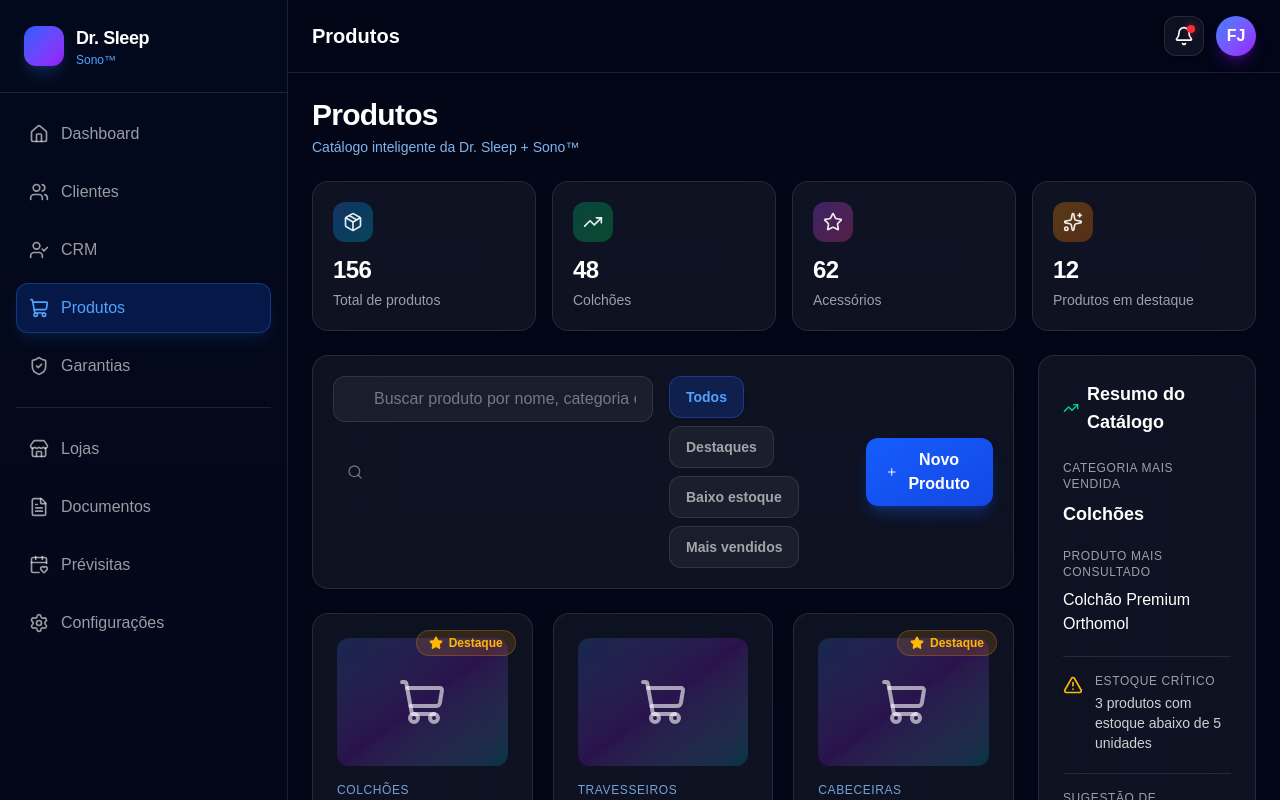
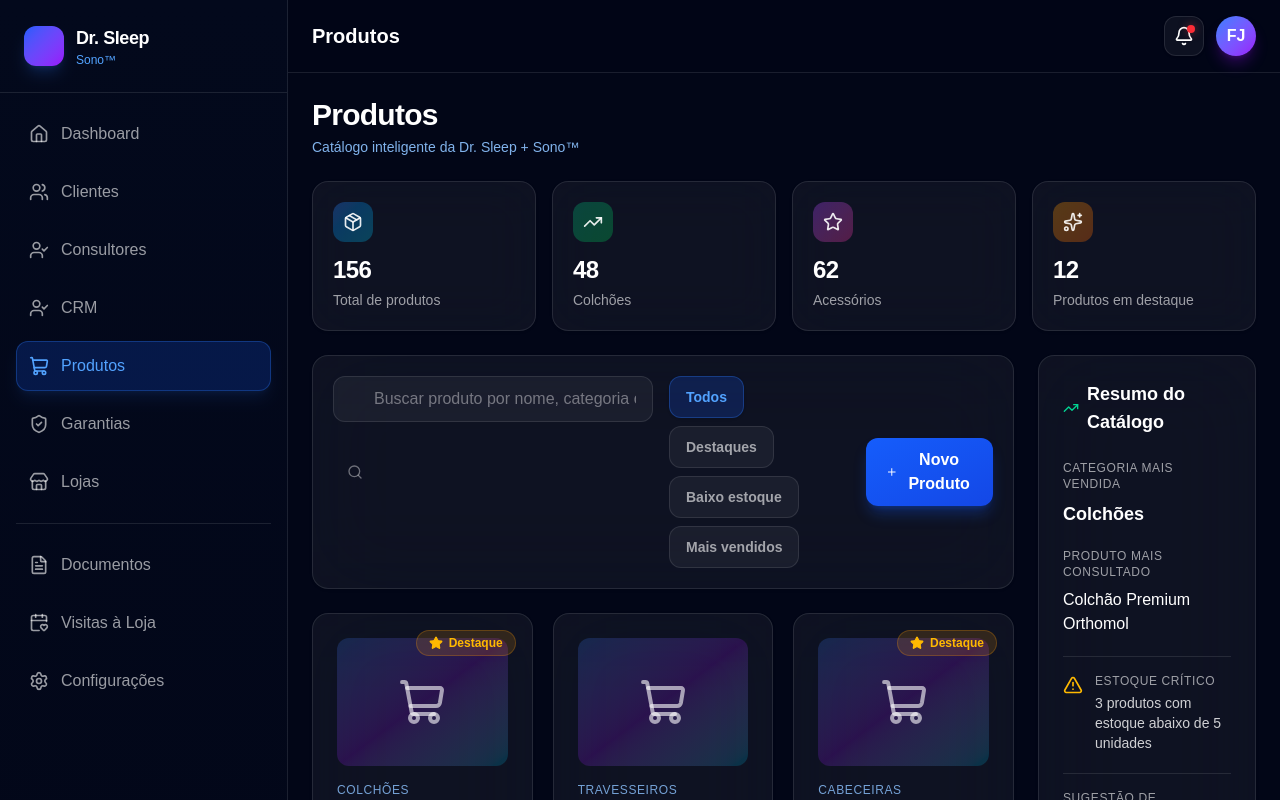
Before and after one commit to contatoaqualuxo-boop/app-teste-drsleepfranciscojunqueira, a Next.js app: page /empresa/produtos in a window 1280 px wide. Shown: the top 800 px of the page. Built offline with nearby package versions, Linux system fonts and the light colour scheme; no server answers.

Commit message:
fix: connect dashboard and module navigation

```diff
--- a/src/app/empresa/clientes/page.tsx
+++ b/src/app/empresa/clientes/page.tsx
@@ -13,12 +13,13 @@
   const navItems = [
     { label: "Dashboard", href: "/empresa/dashboard", icon: Home, group: "principal" as const },
     { label: "Clientes", href: "/empresa/clientes", icon: Users, group: "principal" as const, isActive: true },
+    { label: "Consultores", href: "/empresa/consultores", icon: UserCheck, group: "principal" as const },
     { label: "CRM", href: "/empresa/crm", icon: UserCheck, group: "principal" as const },
     { label: "Produtos", href: "/empresa/produtos", icon: ShoppingCart, group: "principal" as const },
     { label: "Garantias", href: "/empresa/garantias", icon: ShieldCheck, group: "principal" as const },
-    { label: "Lojas", href: "/empresa/lojas", icon: Store, group: "outros" as const },
+    { label: "Lojas", href: "/empresa/lojas", icon: Store, group: "principal" as const },
     { label: "Documentos", href: "/empresa/documentos", icon: FileText, group: "outros" as const },
-    { label: "Prévisitas", href: "/empresa/previsitas", icon: CalendarHeart, group: "outros" as const },
+    { label: "Visitas à Loja", href: "/empresa/previsitas", icon: CalendarHeart, group: "outros" as const },
     { label: "Configurações", href: "/empresa/configuracoes", icon: Settings, group: "outros" as const },
   ];
 
--- a/src/app/empresa/consultores/page.tsx
+++ b/src/app/empresa/consultores/page.tsx
@@ -12,13 +12,13 @@
   const navItems = [
     { label: "Dashboard", href: "/empresa/dashboard", icon: Home, group: "principal" as const },
     { label: "Clientes", href: "/empresa/clientes", icon: Users, group: "principal" as const },
-    { label: "Consultores", href: "/empresa/consultores", icon: UserCheck, group: "principal" as const },
+    { label: "Consultores", href: "/empresa/consultores", icon: UserCheck, group: "principal" as const, isActive: true },
     { label: "CRM", href: "/empresa/crm", icon: UserCheck, group: "principal" as const },
     { label: "Produtos", href: "/empresa/produtos", icon: ShoppingCart, group: "principal" as const },
     { label: "Garantias", href: "/empresa/garantias", icon: ShieldCheck, group: "principal" as const },
     { label: "Lojas", href: "/empresa/lojas", icon: Store, group: "principal" as const },
     { label: "Documentos", href: "/empresa/documentos", icon: FileText, group: "outros" as const },
-    { label: "Pré-visitas", href: "/empresa/previsitas", icon: CalendarHeart, group: "outros" as const },
+    { label: "Visitas à Loja", href: "/empresa/previsitas", icon: CalendarHeart, group: "outros" as const },
     { label: "Configurações", href: "/empresa/configuracoes", icon: Settings, group: "outros" as const },
   ];
 
@@ -115,7 +115,8 @@
 
             <div className="space-y-4">
               {consultants.map((consultant) => (
-                <div key={consultant.id} className="bg-white/5 backdrop-blur-2xl border border-white/10 rounded-2xl p-6 hover:bg-white/10 hover:border-white/20 transition-all duration-300 hover:shadow-xl shadow-sm">
+                <Link key={consultant.id} href={`/empresa/consultores/${consultant.id}`} className="block">
+                  <div className="bg-white/5 backdrop-blur-2xl border border-white/10 rounded-2xl p-6 hover:bg-white/10 hover:border-white/20 transition-all duration-300 hover:shadow-xl shadow-sm">
                     <div className="grid grid-cols-1 md:grid-cols-12 gap-4 items-center">
                       <div className="md:col-span-2 flex items-center gap-3">
                         <div className="w-12 h-12 rounded-full bg-gradient-to-br from-blue-500/30 to-purple-600/30 flex items-center justify-center text-white font-semibold shadow-sm">
@@ -146,13 +147,14 @@
                         <span className={`inline-flex rounded-full px-3 py-1 text-xs font-semibold border ${getPerformanceBg(consultant.performance)} ${getPerformanceColor(consultant.performance)}`}>
                           {consultant.performance}
                         </span>
-                      <Link href="/empresa/consultores/1" className="text-blue-400 text-sm hover:text-blue-300 flex items-center gap-2 font-semibold transition-all">
+                        <span className="text-blue-400 text-sm hover:text-blue-300 flex items-center gap-2 font-semibold transition-all">
                           Ver detalhes
                           <ChevronRight className="w-4 h-4" />
-                      </Link>
+                        </span>
                       </div>
                     </div>
                   </div>
+                </Link>
               ))}
             </div>
           </div>
--- a/src/app/empresa/dashboard/page.tsx
+++ b/src/app/empresa/dashboard/page.tsx
@@ -100,18 +100,18 @@
         {/* Grid Premium Cards */}
         <div className="grid grid-cols-1 sm:grid-cols-2 lg:grid-cols-4 gap-6">
           {[
-            { label: "Clientes", icon: Users, color: "from-blue-500 to-blue-600" },
-            { label: "CRM", icon: MessageSquare, color: "from-purple-500 to-purple-600" },
-            { label: "Financeiro", icon: CreditCard, color: "from-emerald-500 to-emerald-600" },
-            { label: "Agenda", icon: Calendar, color: "from-amber-500 to-amber-600" },
-            { label: "IA", icon: Sparkles, color: "from-pink-500 to-rose-600" },
-            { label: "Sistema de Fidelidade", icon: Gift, color: "from-cyan-500 to-teal-600" },
-            { label: "Pré-visitas", icon: CalendarHeart, color: "from-indigo-500 to-violet-600" },
-            { label: "Campanhas", icon: Target, color: "from-red-500 to-orange-600" },
+            { label: "Clientes", icon: Users, color: "from-blue-500 to-blue-600", href: "/empresa/clientes" },
+            { label: "CRM", icon: MessageSquare, color: "from-purple-500 to-purple-600", href: "/empresa/crm" },
+            { label: "Financeiro", icon: CreditCard, color: "from-emerald-500 to-emerald-600", href: "/empresa/financeiro" },
+            { label: "Agenda", icon: Calendar, color: "from-amber-500 to-amber-600", href: "/empresa/agenda" },
+            { label: "IA", icon: Sparkles, color: "from-pink-500 to-rose-600", href: "/empresa/ia" },
+            { label: "Sistema de Fidelidade", icon: Gift, color: "from-cyan-500 to-teal-600", href: "/empresa/programa-fidelidade" },
+            { label: "Visitas à Loja", icon: CalendarHeart, color: "from-indigo-500 to-violet-600", href: "/empresa/previsitas" },
+            { label: "Campanhas", icon: Target, color: "from-red-500 to-orange-600", href: "/empresa/campanhas" },
           ].map((card, i) => (
             <Link
               key={i}
-              href="#"
+              href={card.href}
               className="bg-white/5 backdrop-blur-xl border border-white/10 rounded-2xl p-6 hover:bg-white/10 hover:border-white/20 transition-all group"
             >
               <div className="flex items-center gap-4">
--- a/src/app/empresa/lojas/page.tsx
+++ b/src/app/empresa/lojas/page.tsx
@@ -12,12 +12,13 @@
   const navItems = [
     { label: "Dashboard", href: "/empresa/dashboard", icon: Home, group: "principal" as const },
     { label: "Clientes", href: "/empresa/clientes", icon: Users, group: "principal" as const },
+    { label: "Consultores", href: "/empresa/consultores", icon: UserCheck, group: "principal" as const },
     { label: "CRM", href: "/empresa/crm", icon: UserCheck, group: "principal" as const },
     { label: "Produtos", href: "/empresa/produtos", icon: ShoppingCart, group: "principal" as const },
     { label: "Garantias", href: "/empresa/garantias", icon: ShieldCheck, group: "principal" as const },
     { label: "Lojas", href: "/empresa/lojas", icon: Store, group: "principal" as const, isActive: true },
     { label: "Documentos", href: "/empresa/documentos", icon: FileText, group: "outros" as const },
-    { label: "Prévisitas", href: "/empresa/previsitas", icon: CalendarHeart, group: "outros" as const },
+    { label: "Visitas à Loja", href: "/empresa/previsitas", icon: CalendarHeart, group: "outros" as const },
     { label: "Configurações", href: "/empresa/configuracoes", icon: Settings, group: "outros" as const },
   ];
 
@@ -105,10 +106,10 @@
                   ))}
                 </div>
               </div>
-              <button className="flex items-center gap-2 bg-gradient-to-br from-blue-600 to-blue-700 hover:from-blue-500 hover:to-blue-600 text-white px-5 py-2.5 rounded-xl font-semibold shadow-lg shadow-blue-600/30 active:scale-[0.98] transition-all">
+              <Link href="/empresa/lojas/nova" className="flex items-center gap-2 bg-gradient-to-br from-blue-600 to-blue-700 hover:from-blue-500 hover:to-blue-600 text-white px-5 py-2.5 rounded-xl font-semibold shadow-lg shadow-blue-600/30 active:scale-[0.98] transition-all">
                 <Plus className="w-4.5 h-4.5" />
                 Nova Loja
-              </button>
+              </Link>
             </div>
             <div className="grid grid-cols-1 md:grid-cols-2 gap-4">
               {stores.map((store) => (
--- a/src/app/empresa/produtos/page.tsx
+++ b/src/app/empresa/produtos/page.tsx
@@ -12,12 +12,13 @@
   const navItems = [
     { label: "Dashboard", href: "/empresa/dashboard", icon: Home, group: "principal" as const },
     { label: "Clientes", href: "/empresa/clientes", icon: Users, group: "principal" as const },
+    { label: "Consultores", href: "/empresa/consultores", icon: UserCheck, group: "principal" as const },
     { label: "CRM", href: "/empresa/crm", icon: UserCheck, group: "principal" as const },
     { label: "Produtos", href: "/empresa/produtos", icon: ShoppingCart, group: "principal" as const, isActive: true },
     { label: "Garantias", href: "/empresa/garantias", icon: ShieldCheck, group: "principal" as const },
-    { label: "Lojas", href: "/empresa/lojas", icon: Store, group: "outros" as const },
+    { label: "Lojas", href: "/empresa/lojas", icon: Store, group: "principal" as const },
     { label: "Documentos", href: "/empresa/documentos", icon: FileText, group: "outros" as const },
-    { label: "Prévisitas", href: "/empresa/previsitas", icon: CalendarHeart, group: "outros" as const },
+    { label: "Visitas à Loja", href: "/empresa/previsitas", icon: CalendarHeart, group: "outros" as const },
     { label: "Configurações", href: "/empresa/configuracoes", icon: Settings, group: "outros" as const },
   ];
 
```
Lines whose indentation alone changed are shown as unchanged.
